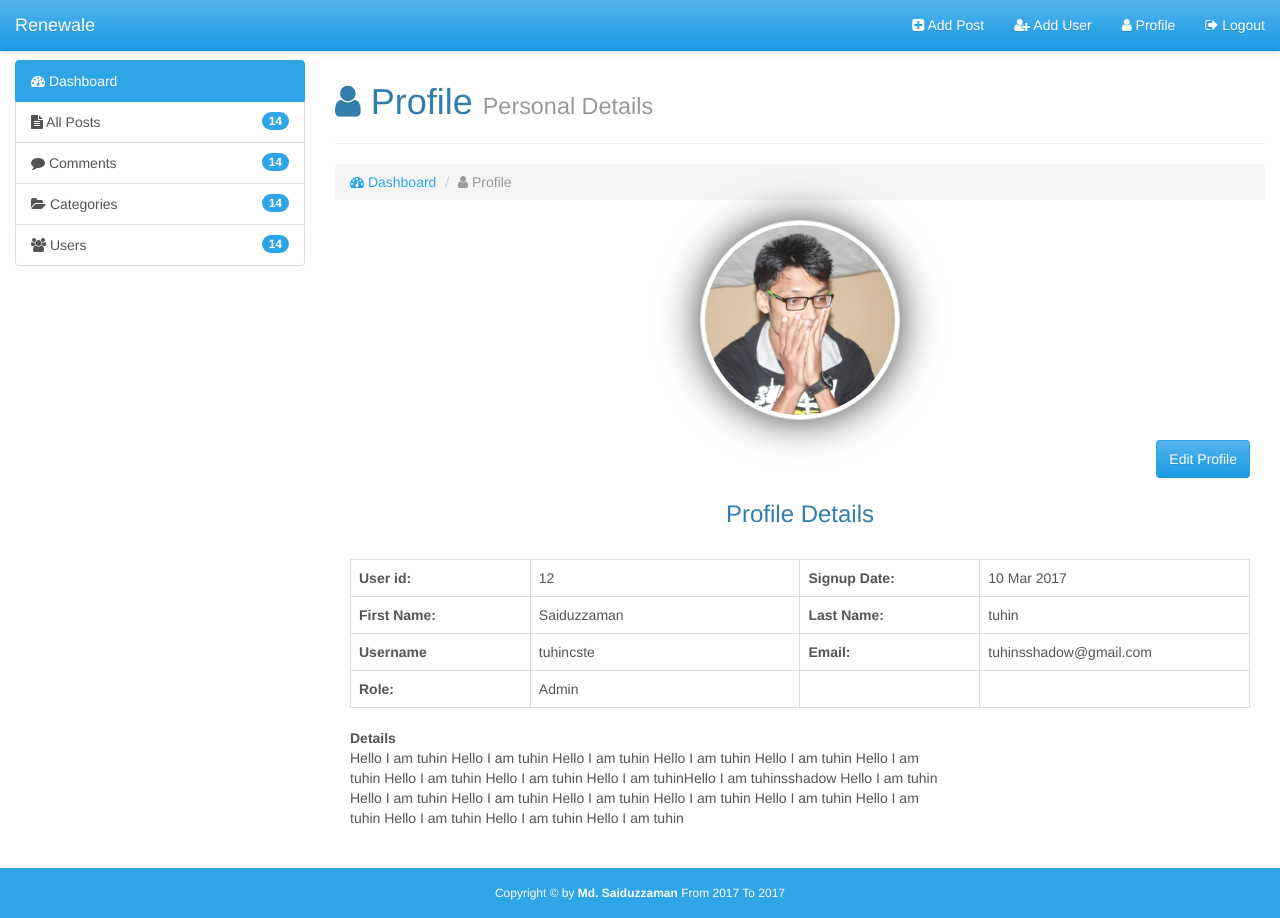
After one commit to tuhindewan/Renewale-Blog, a PHP site: page /admin/profile.php in a window 1280 px wide. The commit adds this page. Run offline with PHP 8.4, Linux system fonts and the light colour scheme; the visitor is signed in with stand-in values (Sample User, id 1).

Commit message:
design prfile page

```diff
--- a/admin/css/style.css
+++ b/admin/css/style.css
@@ -67,3 +67,9 @@ footer a:hover{
 .body-section{
 	padding-bottom: 70px;
 }
+
+#profile-image{
+-webkit-box-shadow: 0px 0px 40px 0px rgba(0,0,0,0.75);
+-moz-box-shadow: 0px 0px 40px 0px rgba(0,0,0,0.75);
+box-shadow: 0px 0px 40px 0px rgba(0,0,0,0.75);
+}
--- a/admin/inc/header.php
+++ b/admin/inc/header.php
@@ -13,7 +13,7 @@
       <ul class="nav navbar-nav navbar-right">
         <li><a href="#"><i class="fa fa-plus-square" aria-hidden="true"></i> Add Post</a></li>
         <li><a href="add-user.php"><i class="fa fa-user-plus" aria-hidden="true"></i> Add User</a></li>
-        <li><a href="#"><i class="fa fa-user" aria-hidden="true"></i> Profile</a></li>
+        <li><a href="profile.php"><i class="fa fa-user" aria-hidden="true"></i> Profile</a></li>
         <li><a href="logout.php"><i class="fa fa-sign-out" aria-hidden="true"></i> Logout</a></li>
       </ul>
     </div>
--- /dev/null
+++ b/admin/profile.php
@@ -0,0 +1,71 @@
+
+
+<?php require_once('inc/top.php');?>
+ <?php
+
+if (!isset($_SESSION['username'])) {
+  header('Location:login.php');
+}
+
+  ?>
+
+  </head>
+  <body >
+  <div id="wrapper">
+<?php require_once('inc/header.php');?>
+
+<div class="container-fluid body-section">
+  <div class="row">
+    <div class="col-md-3">
+    <?php require_once('inc/sidebar.php');?>
+    </div>
+    <div class="col-md-9">
+      <h1><i class="fa fa-user" aria-hidden="true"></i> Profile <small>Personal Details </small></h1><hr>
+      <ol class="breadcrumb">
+        <li><a href="index.php"><i class="fa fa-tachometer" aria-hidden="true"></i> Dashboard</a></li>
+        <li class="active"><i class="fa fa-user" aria-hidden="true"></i> Profile</li>
+      </ol>
+            <div class="col-xs-12">
+                    <center><img src="img/profile.jpg" width="200px" class="img-circle img-thumbnail" id="profile-image"></center><br>
+                   <a href="" class="btn btn-primary pull-right">Edit Profile</a><br><br>
+                     <center>
+                    <h3>Profile Details</h3>
+                      </center><br>
+                      <table class="table table-bordered">
+                        <tr>
+                          <td width="20%"><b>User id:</b></td>
+                          <td width="30%">12</td>
+                          <td width="20%"><b>Signup Date:</b></td>
+                          <td width="30%">10 Mar 2017</td>
+                        </tr>
+                          <tr>
+                          <td width="20%"><b>First Name:</b></td>
+                          <td width="30%">Saiduzzaman</td>
+                          <td width="20%"><b>Last Name:</b></td>
+                          <td width="30%">tuhin</td>
+                        </tr>
+                          <tr>
+                          <td width="20%"><b>Username</b></td>
+                          <td width="30%">tuhincste</td>
+                          <td width="20%"><b>Email:</b></td>
+                          <td width="30%">tuhinsshadow@gmail.com</td>
+                        </tr>
+                        <tr>
+                          <td width="20%"><b>Role:</b></td>
+                          <td width="30%">Admin</td>
+                          <td width="20%"><b></b></td>
+                          <td width="30%"></td>
+                        </tr>
+                      </table>
+                      <div class="row">
+                        <div class="col-lg-8 col-sm-12">
+                          <b>Details</b>
+                          <div>Hello I am tuhin Hello I am tuhin Hello I am tuhin Hello I am tuhin Hello I am tuhin Hello I am tuhin Hello I am tuhin Hello I am tuhin Hello I am tuhinHello I am tuhinsshadow Hello I am tuhin Hello I am tuhin Hello I am tuhin Hello I am tuhin Hello I am tuhin Hello I am tuhin Hello I am tuhin Hello I am tuhin Hello I am tuhin Hello I am tuhin</div>
+                        </div>
+                      </div>
+                      <br>
+            </div>
+    </div>
+  </div>
+</div>
+<?php require_once('inc/footer.php');?>
```
